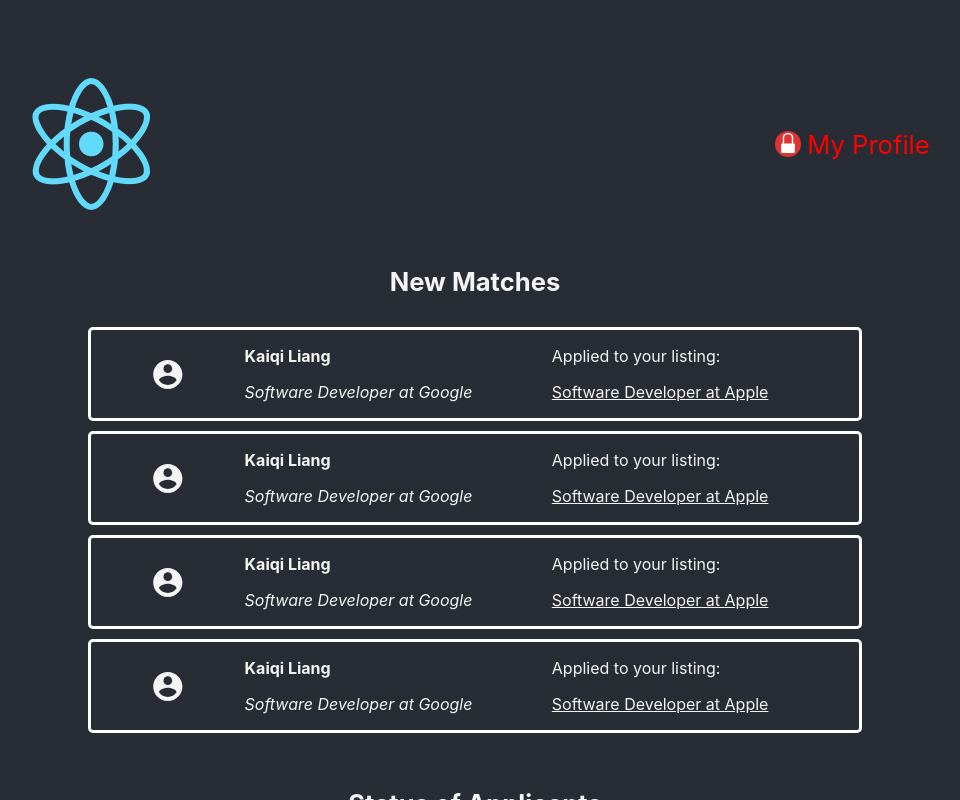
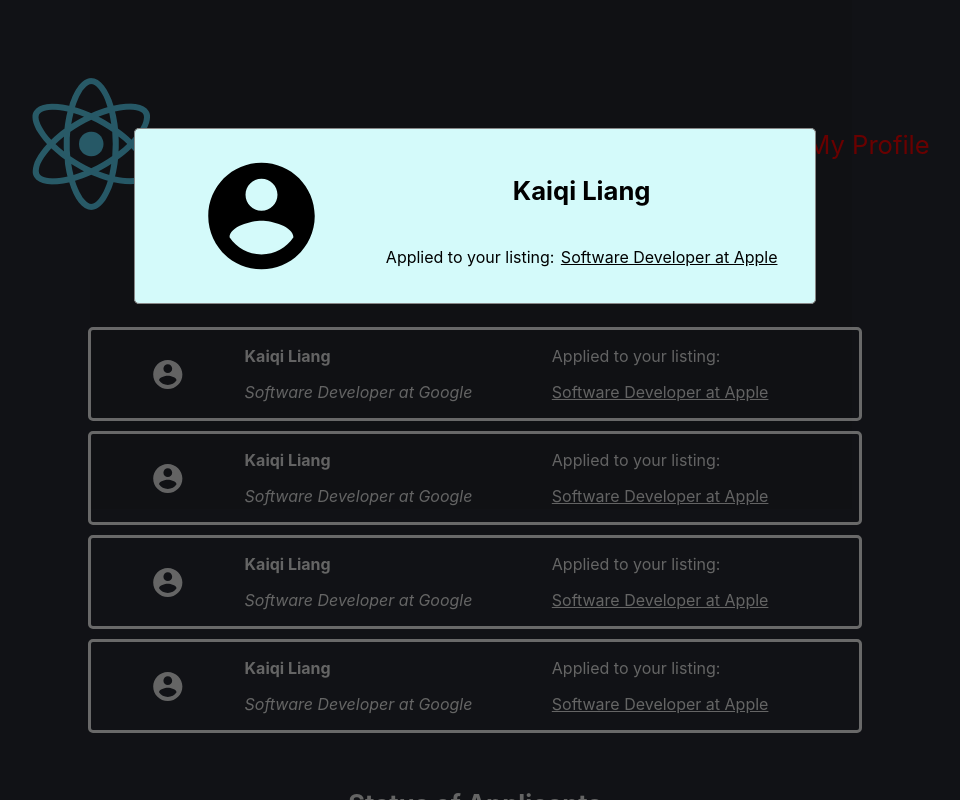
Before and after one commit to rwang301/COMP3900-Project, a React (Create React App) app in the folder frontend/: page /employer in a window 1280 px wide. Shown: the top 800 px of the page, without its empty margins (165-1125 px from the left). Built offline with nearby package versions, Linux system fonts and the light colour scheme.

Commit message:
applicationdetail modal added

```diff
--- /dev/null
+++ b/frontend/src/components/ApplicationDetail.js
@@ -0,0 +1,88 @@
+import React from 'react';
+import styled from "styled-components";
+import AccountCircleIcon from '@material-ui/icons/AccountCircle';
+import AccountCircleBig from '../assets/accountCircleBig.svg';
+
+const ModalContainer = styled.div`
+  display: ${props => props.toShow ? 'block' : 'none'};
+  cursor: auto;
+  position: fixed;
+  z-index: 1;
+  left: 0;
+  top: 0;
+  width: 100%;
+  height: 100%;
+  overflow: auto;
+  padding-top: 10vw;
+  background-color: rgba(0,0,0,0.2);
+`;
+
+const ModalContent = styled.div`
+  background-color: #d4fafa;
+  margin: auto;
+  padding: 20px;
+  border: 1px solid #888;
+  border-radius: 5px;
+  width: 50%;
+  color: black;
+`;
+
+const ProfileHeader = styled.div`
+  display: flex;
+  flex-direction: row;
+  align-items: center;
+`;
+
+const HeaderText = styled.div`
+  display: flex;
+  flex-direction: column;
+  flex: 2;
+  align-items: center;
+`;
+
+const ProfilePic = styled.img`
+  flex: 1;
+  height: 10vw;
+  width: 10vw;
+`;
+
+const FullNameText = styled.p`
+  font-weight: bold;
+  font-size: 2vw;
+`;
+
+const AppliedContainer = styled.div`
+  display: flex;
+  flex-direction: row;
+  justify-content: space-around;
+`;
+
+const AppliedText = styled.p`
+  margin-right: 0.5vw;
+`;
+
+const AppliedJob = styled.p`
+  /* font-size: 3vw; */
+  text-decoration: underline;
+  cursor: pointer;
+`;
+
+
+export default function ApplicationDetail({toShow}) {
+  return (
+    <ModalContainer toShow={toShow}>
+      <ModalContent>
+        <ProfileHeader>
+          <ProfilePic src={AccountCircleBig}/>
+          <HeaderText>
+            <FullNameText>Kaiqi Liang</FullNameText>
+            <AppliedContainer>
+              <AppliedText>Applied to your listing:</AppliedText>
+              <AppliedJob>Software Developer at Apple</AppliedJob>
+            </AppliedContainer>
+          </HeaderText>
+        </ProfileHeader>
+      </ModalContent>
+    </ModalContainer>
+  )
+}
--- a/frontend/src/components/MatchRow.js
+++ b/frontend/src/components/MatchRow.js
@@ -1,6 +1,8 @@
 import React from 'react';
 import styled from "styled-components";
 import AccountCircleIcon from '@material-ui/icons/AccountCircle';
+import ApplicationDetail from './ApplicationDetail';
+
 
 const Avatar = styled(AccountCircleIcon)`
   flex: 1;
@@ -39,10 +41,13 @@
   border-radius: 5px;
   margin: 5px;
   width: 100%;
+  cursor: pointer;
 `;
 
 
 export default function MatchRow(props) {
+  const [showDetails, setShowDetails] = React.useState(true);
+
   return (
     <MatchContainer>
       <Avatar fontSize="large"/>
@@ -62,6 +67,7 @@
           Software Developer at Apple
         </AppliedJob>
       </AppliedContainer>
+      <ApplicationDetail toShow={showDetails}/>
     </MatchContainer>
   )
 }
```
Also changed, not shown: frontend/src/assets/accountCircleBig.svg (added).
